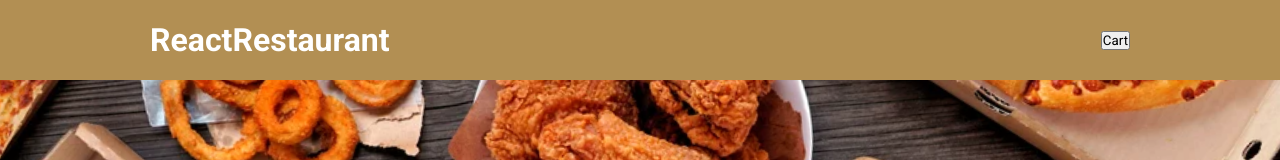
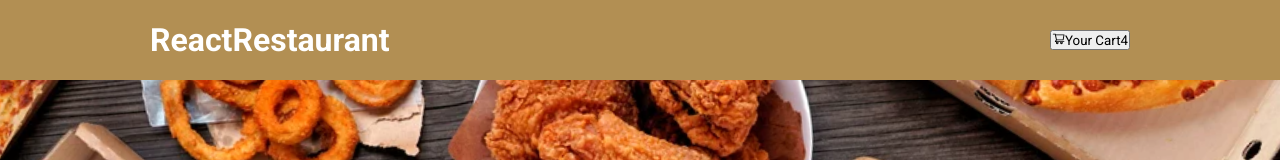
Before and after one commit to VladimirVolvakov/food-order-react-app, a React (Create React App) app: page / in a window 1280 px wide. Shown: the top 160 px of the page. Built offline with nearby package versions, Linux system fonts and the light colour scheme; the HTML template or start-up script is replaced by a standard one.

Commit message:
feat: add markup for CartButton component

```diff
--- a/package.json
+++ b/package.json
@@ -8,6 +8,7 @@
     "@testing-library/user-event": "^13.5.0",
     "react": "^18.2.0",
     "react-dom": "^18.2.0",
+    "react-icons": "^4.7.1",
     "react-scripts": "5.0.1",
     "styled-components": "^5.3.6",
     "web-vitals": "^2.1.4"
--- /dev/null
+++ b/src/components/Layout/CartButton.jsx
@@ -0,0 +1,18 @@
+// Styles:
+import { Amount, Button, ButtonText, CartIconContainer } from "./CartButton.styles";
+// Icon:
+import { AiOutlineShoppingCart } from "react-icons/ai";
+
+const CartButton = () => {
+  return (
+    <Button>
+      <CartIconContainer>
+        <AiOutlineShoppingCart />
+      </CartIconContainer>
+      <ButtonText>Your Cart</ButtonText>
+      <Amount>4</Amount>
+    </Button>
+  );
+};
+
+export default CartButton;
--- /dev/null
+++ b/src/components/Layout/CartButton.styles.js
@@ -0,0 +1,9 @@
+import styled from "styled-components";
+
+export const Button = styled.button``;
+
+export const CartIconContainer = styled.span``;
+
+export const ButtonText = styled.span``;
+
+export const Amount = styled.span``;
--- a/src/components/Layout/Header.jsx
+++ b/src/components/Layout/Header.jsx
@@ -1,14 +1,16 @@
 // Styles:
-import { Button, Container, AppHeader, HeaderImage, ImageContainer, Logo } from "./Header.styles";
+import { Container, AppHeader, HeaderImage, ImageContainer, Logo } from "./Header.styles";
 // Image:
 import Meals from "../../assets/meals.jpg";
+// Component:
+import CartButton from "./CartButton";
 
 const Header = () => {
   return (
     <Container>
       <AppHeader>
         <Logo>ReactRestaurant</Logo>
-        <Button>Cart</Button>
+        <CartButton />
       </AppHeader>
       <ImageContainer>
         <HeaderImage src={Meals} alt="React Restaurant" />
--- a/src/components/Layout/Header.styles.js
+++ b/src/components/Layout/Header.styles.js
@@ -19,8 +19,6 @@ export const AppHeader = styled.header`
 
 export const Logo = styled.h1``;
 
-export const Button = styled.button``;
-
 export const ImageContainer = styled.div`
   height: 30rem;
   width: 100%;
```
Also changed, not shown: 1 other file (tests, documents, lock files or other folders).
